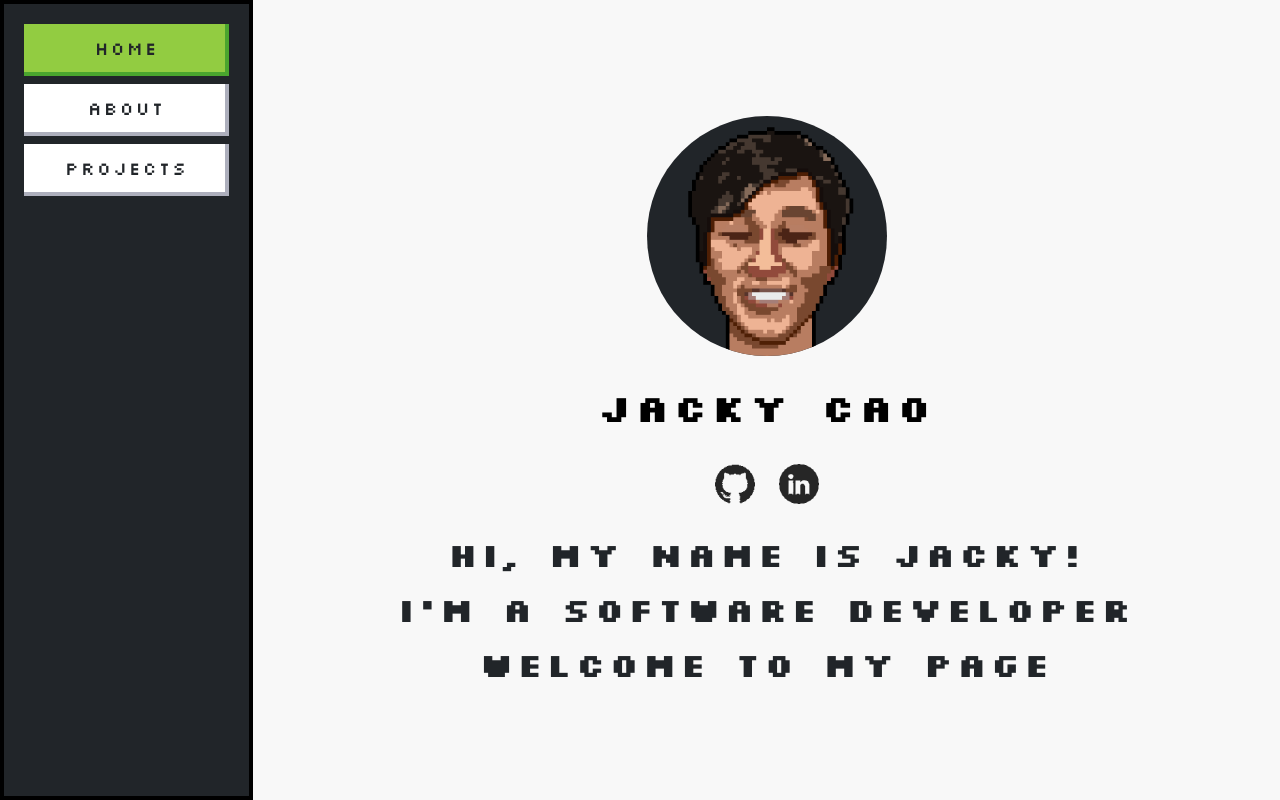
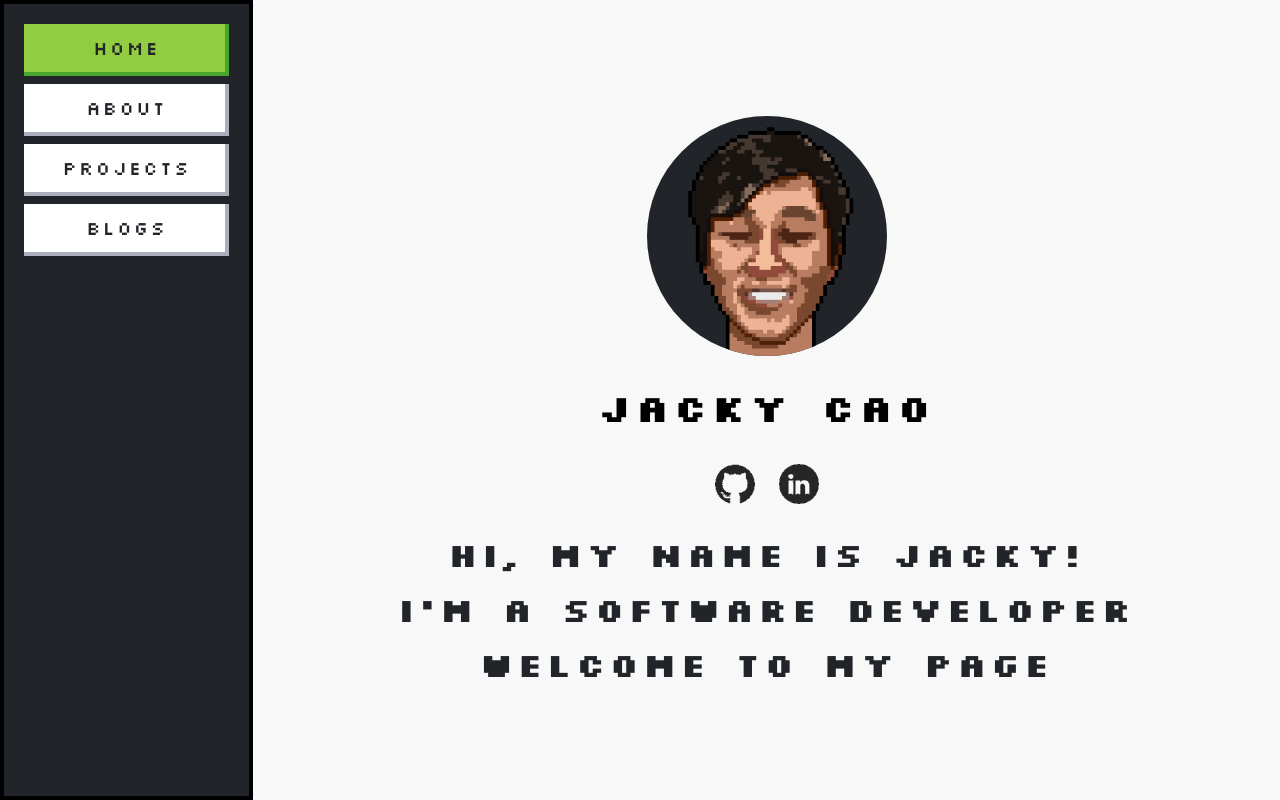
Before and after one commit to mtdecaf/portfolio-site-8-bit, a Next.js app: page / in a window 1280 px wide. Built offline with nearby package versions, Linux system fonts and the light colour scheme.

Commit message:
added blogs button

```diff
--- a/components/PageNav/PageNav.jsx
+++ b/components/PageNav/PageNav.jsx
@@ -102,6 +102,17 @@ const PageNav = () => {
         >
           Projects
         </button>
+        <button
+          className={cx(
+            "page-nav__button",
+            "page-nav__option",
+            "page-nav__projects",
+            "button"
+          )}
+          onClick={() => window.open("https://medium.com/@JackyCaoVan")}
+        >
+          Blogs
+        </button>
       </div>
     </div>
   ) : null;
--- a/components/PageNav/PageNav.module.scss
+++ b/components/PageNav/PageNav.module.scss
@@ -41,7 +41,7 @@
         justify-content: center;
     }
     &__button {
-        font-size: 1.2rem;
+        font-size: 1.25rem;
         color: $background-dark !important;
         width: 100%;
         cursor: pointer;
```
